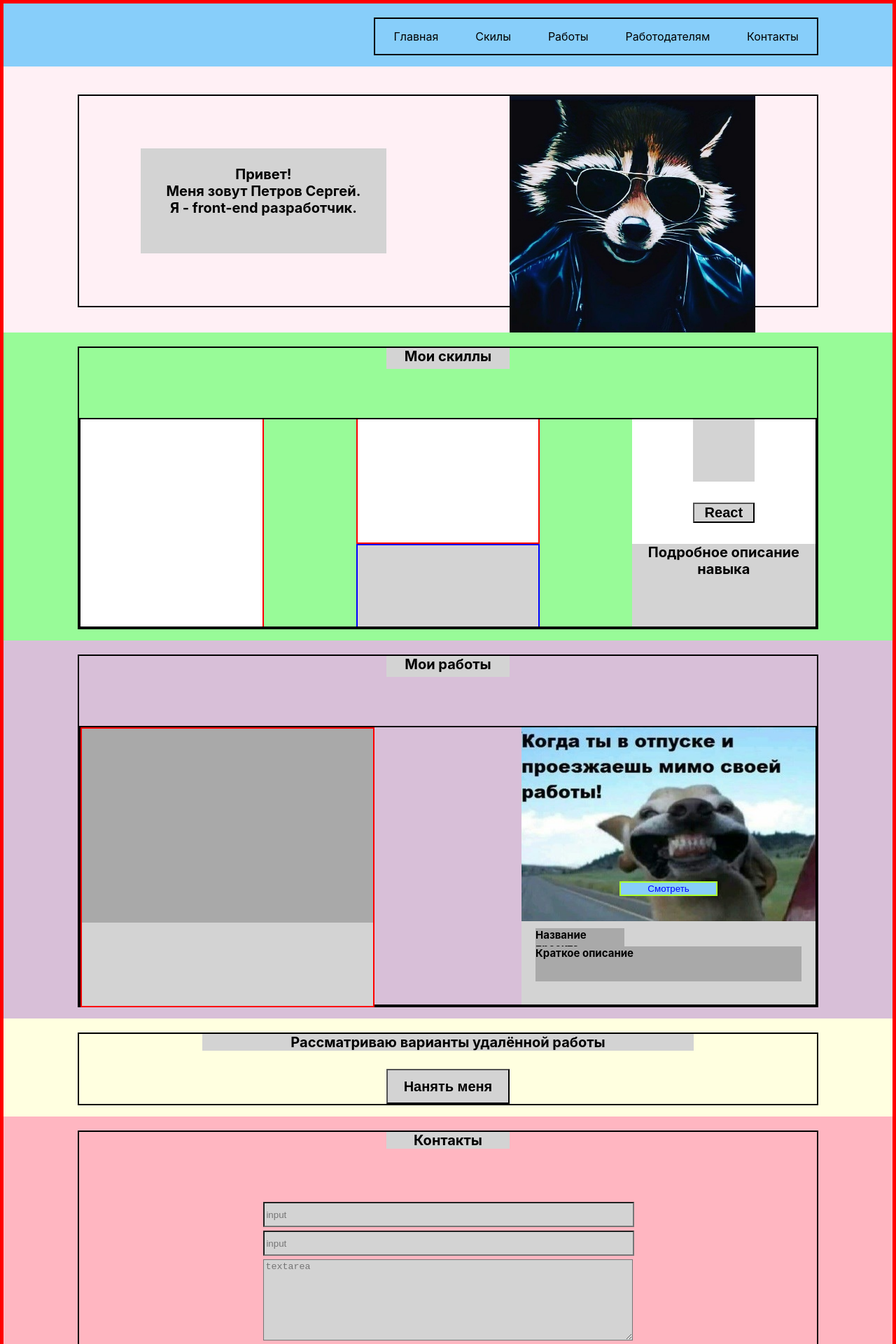
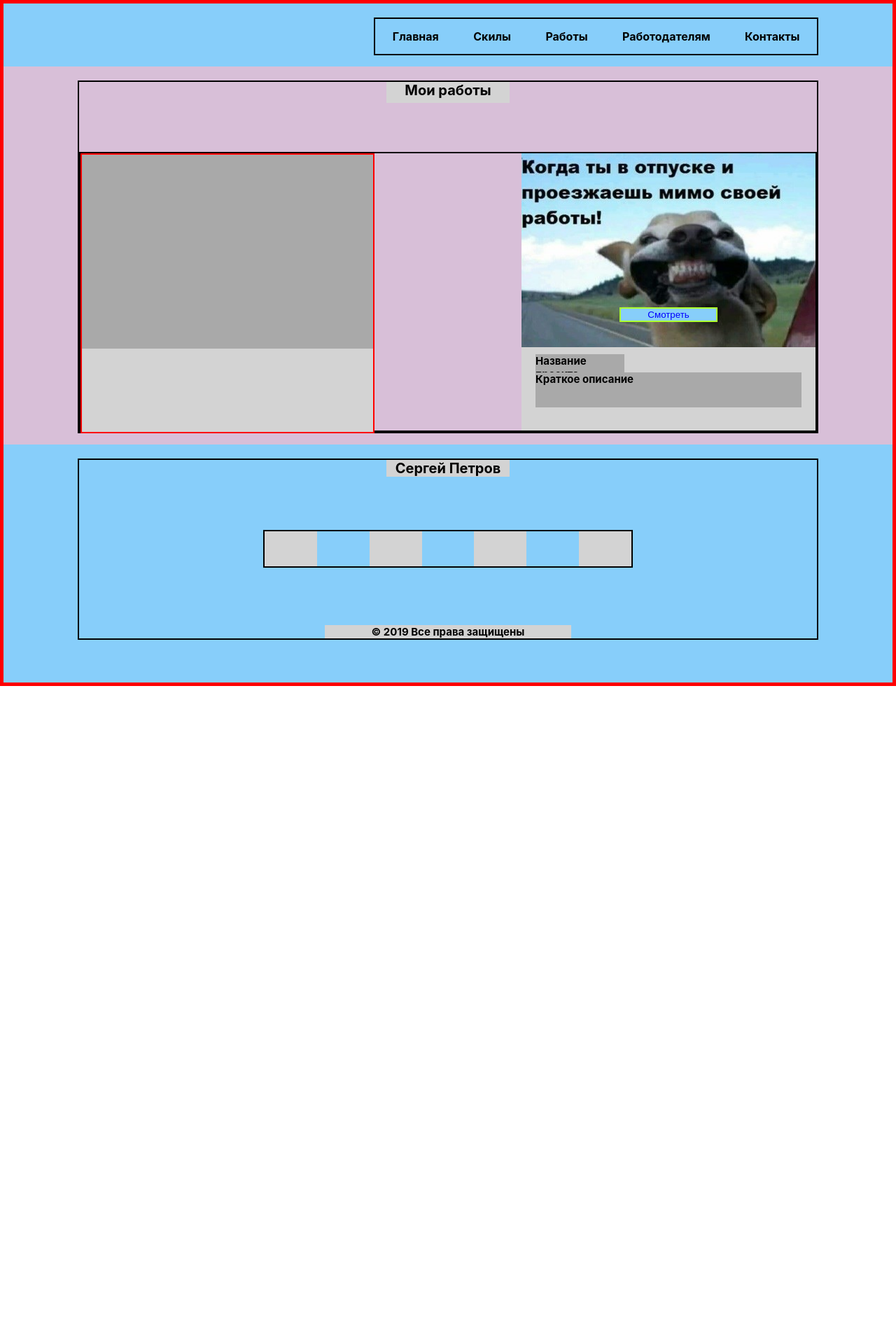
Before and after one commit to zerkalo70/portfolio, a React (Create React App) app: page /Jobs in a window 1280 px wide. Shown: the top 1920 px of the page at 70% size. After the commit the page ends 980 px from the top, so only its background shows below. Built offline with nearby package versions, Linux system fonts and the light colour scheme.

Commit message:
creat NavLink to

```diff
--- a/src/App.js
+++ b/src/App.js
@@ -9,20 +9,31 @@ import Jobs from "./Components/Jobs";
 import Long from "./Components/Long";
 import Contacts from "./Components/Contacts";
 import Footer from "./Components/Footer";
+import {BrowserRouter, Route} from "react-router-dom";
 
 
 const App = () => {
-    return <div className="Parent">
+    return (
+        <BrowserRouter>
+    <div className="Parent">
             <header className="header">
               <Navigation/>
             </header>
-            <Resume/>
-            <Skills/>
-            <Jobs/>
-            <Long/>
-            <Contacts/>
+        <Route path = '/Resume' component = {Resume}/>
+        <Route path = '/Skills' component = {Skills}/>
+        <Route path = '/Jobs' component = {Jobs}/>
+        <Route path = '/Contacts' component = {Contacts}/>
+        <Route path = '/Long' component = {Long}/>
+        {/*<Route path = '/Footer' component = {Footer}/>*/}
+            {/*<Resume/>*/}
+            {/*<Skills/>*/}
+            {/*<Jobs/>*/}
+            {/*<Long/>*/}
+            {/*<Contacts/>*/}
             <Footer/>
         </div>
+        </BrowserRouter>
+    )
 }
 
 
--- a/src/Components/Footer.module.css
+++ b/src/Components/Footer.module.css
@@ -4,7 +4,7 @@
     grid-template-rows: 20px auto 20px;
     grid-template-areas: "." "b7" ".";
     grid-area: F;
-    background-color: lightyellow;
+    background-color: lightskyblue;
     grid-column: 1/13;
     height: 340px;
 }
--- a/src/Components/Jobs.jsx
+++ b/src/Components/Jobs.jsx
@@ -3,7 +3,7 @@ import j from './Jobs.module.css';
 
 
 const Jobs = () => {
-    return   <div className={j.jobs}>
+    return <div className={j.jobs}>
         <div className={j.base}>
             <div className={j.myJobs}>
                 <span>Мои работы</span>
--- a/src/Components/Jobs.module.css
+++ b/src/Components/Jobs.module.css
@@ -50,7 +50,6 @@
     grid-area: ej1;
     height: 100%;
     border: 2px solid red;
-
 }
 
 .ej11 {
--- a/src/Components/Long.jsx
+++ b/src/Components/Long.jsx
@@ -3,7 +3,7 @@ import l from './Long.module.css';
 
 
 const Long = () => {
-    return    <div className={l.long}>
+    return <div className={l.long}>
         <div className={l.base}>
             <div className={l.longLook}>
                 <span>Рассматриваю варианты удалённой работы</span>
--- a/src/Components/Long.module.css
+++ b/src/Components/Long.module.css
@@ -1,12 +1,12 @@
 .long {
     display: grid;
     grid-template-columns: repeat(12, 1fr);
-    grid-template-rows: 20px auto 20px;
+    grid-template-rows: 50px auto 50px;
     grid-template-areas: "." "b5" ".";
     grid-area: L;
     background-color: lightyellow;
     grid-column: 1/13;
-    height: 140px;
+    height: 250px;
 }
 
 .base {
@@ -17,7 +17,7 @@
     grid-area: b5;
     border: 2px solid black;
     grid-column: 2/12;
-    height: 100px;
+    height: 150px;
 }
 
 .longLook {
--- a/src/Components/Navigation.jsx
+++ b/src/Components/Navigation.jsx
@@ -1,24 +1,25 @@
 import React from 'react';
 import n from './Navigation.module.css';
+import {NavLink} from "react-router-dom";
 
 
 const Navigation = () => {
     return (
         <nav className={n.nav}>
             <div className={n.nav1}>
-                <a>Главная</a>
+                <NavLink to = "/Resume">Главная</NavLink>
             </div>
             <div className={n.nav2}>
-                <a>Скилы</a>
+                <NavLink to = "/Skills">Скилы</NavLink>
             </div>
             <div className={n.nav3}>
-                <a>Работы</a>
+                <NavLink to = "/Jobs">Работы</NavLink>
             </div>
             <div className={n.nav4}>
-                <a>Работодателям</a>
+                <NavLink to = "/Long">Работодателям</NavLink>
             </div>
             <div className={n.nav5}>
-                <a>Контакты</a>
+                <NavLink to = "/Contacts">Контакты</NavLink>
             </div>
         </nav>
     )
--- a/src/Components/Navigation.module.css
+++ b/src/Components/Navigation.module.css
@@ -34,3 +34,12 @@
     grid-area: n5;
     align-self: center;
 }
+a {
+    color: black;
+    font-weight: bold;
+    text-decoration: none;
+}
+
+a:hover {
+    color: greenyellow;
+}
```
